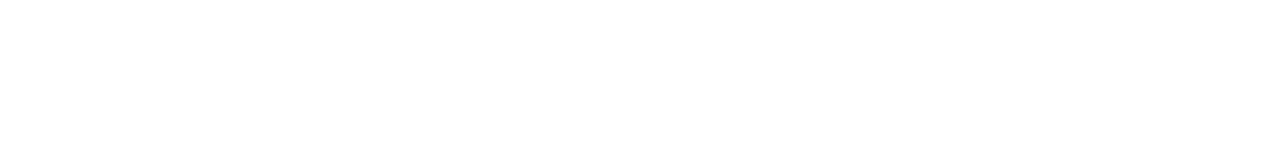
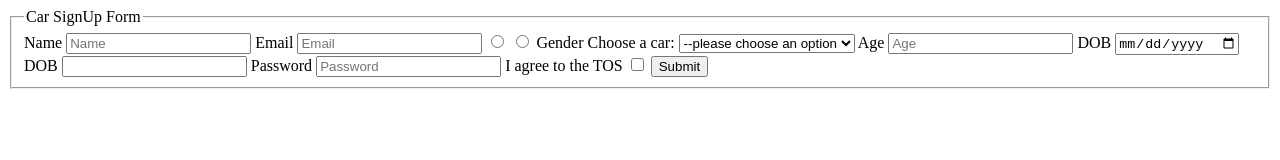
Before and after one commit to acciojob/signup-form-car-devDebasishMandal, a website: page main.html in a window 1280 px wide. Drawn offline with Linux system fonts and the light colour scheme.

Commit message:
created a submission

```diff
--- a/main.html
+++ b/main.html
@@ -7,6 +7,52 @@
 </head>
 
 <body>
+	    <form action="#" method="post">
+    <fieldset>
+
+        <legend>Car SignUp Form</legend>
+        <label for="Name">Name</label>
+        <input type="text" required id="name" placeholder="Name">
+
+
+        <label for="Email">Email</label>
+        <input type="email" required id="email" placeholder="Email">
+
+
+	        <input type="radio" name="gender" required id="gender_m" >
+        <input type="radio" required name="gender" id="gender_f" >
+        <label for="Gender">Gender</label>
+
+        <label for="cars">Choose a car:</label>
+<select name="cars" id="cars" form="carform"  required>
+  <option value="">--please choose an option </option>
+  <option value="saab">Saab</option>
+  <option value="opel">Opel</option>
+  <option value="audi">Audi</option>
+</select>
+
+<label for="Age">Age</label>
+<input type="number" required id="age" placeholder="Age">
+
+<label for="DOB">DOB</label>
+<input type="date" required id="dob" >
+
+
+<label for="DOB">DOB</label>
+<input type="tel"  id="tel" >
+
+<label for="Password">Password</label>
+<input type="password" required id="password" placeholder="Password">
+
+
+<label for="">I agree to the TOS</label>
+<input type="checkbox" required id="tos" >
+
+<button type="submit">Submit</button>
+
+
+    </fieldset>
+</form>
 	<!-- the entire body must be written by student -->
     <script type="text/javascript" src="./script.js">
 </script>
```
